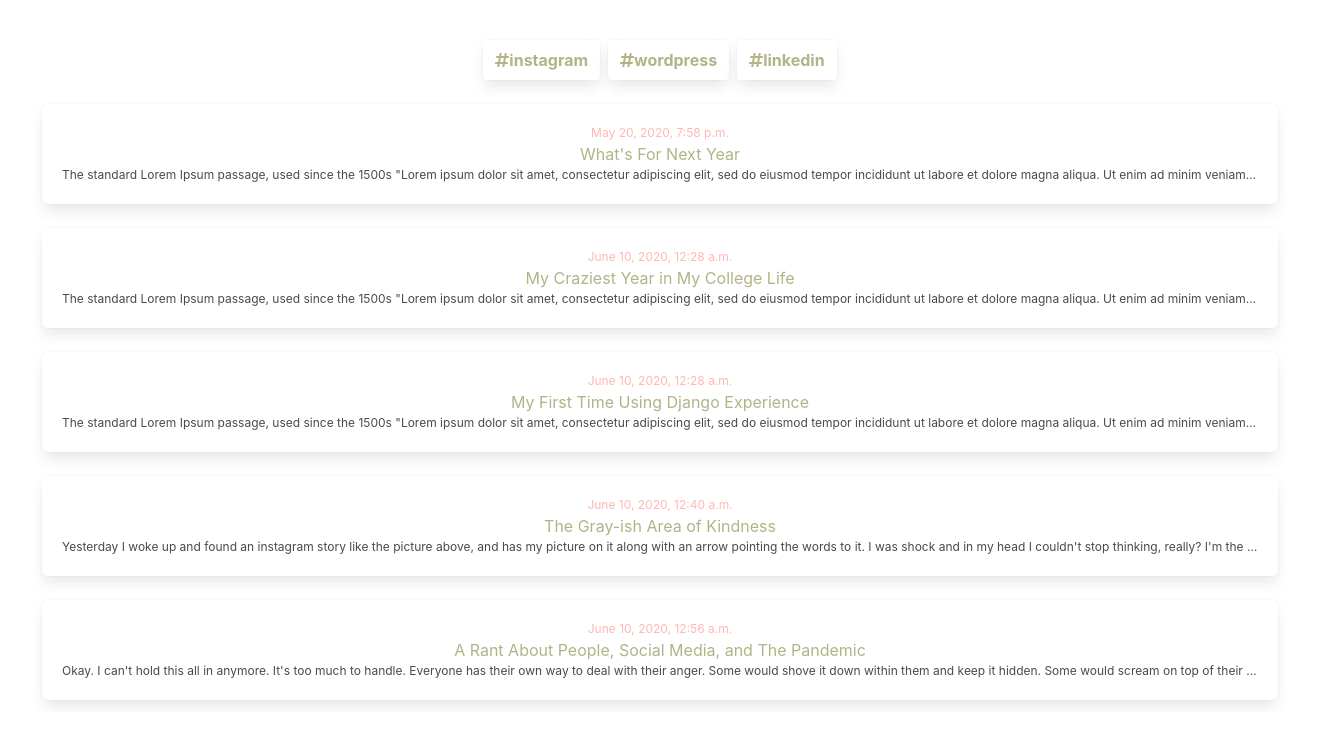
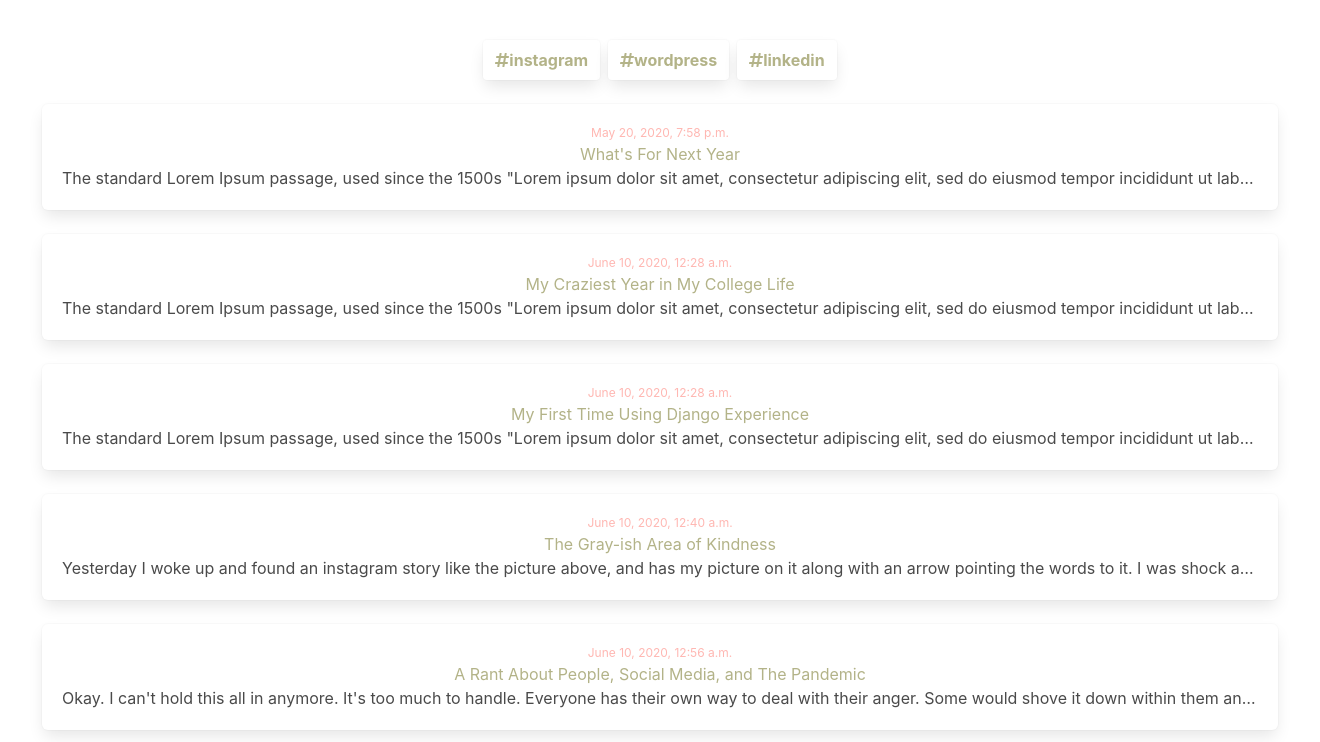
Before and after one commit to amlndr/myWebsite, a Django app: page / in a window 1320 px wide; the page is wider, and only the part inside the window is pictured. Shown: the part 473-1215 px from the top of that part. Before the commit the page ends 1179 px from the top of that part, so only its background shows below. Run offline with Django 3.2, Linux system fonts and the light colour scheme; data comes from the database, SQL or seed files in the repository; some libraries are stand-ins or nearby versions.

Commit message:
try again fix

```diff
--- a/blog/templates/blog/post_list.html
+++ b/blog/templates/blog/post_list.html
@@ -56,7 +56,7 @@
                                 <h4>
                                 <a class="titleLink" href="{% url 'post_detail' pk=post.pk %}">
                                 {{ post.title }}</a>
-                                <p style="font-size:12px;overflow:hidden ;white-space:nowrap; text-overflow:ellipsis;">
+                                <p style="font-size:16px;overflow:hidden ;white-space:nowrap; text-overflow:ellipsis;">
                                 {{ post.text }}
                                 </p>
                             </div>
```
